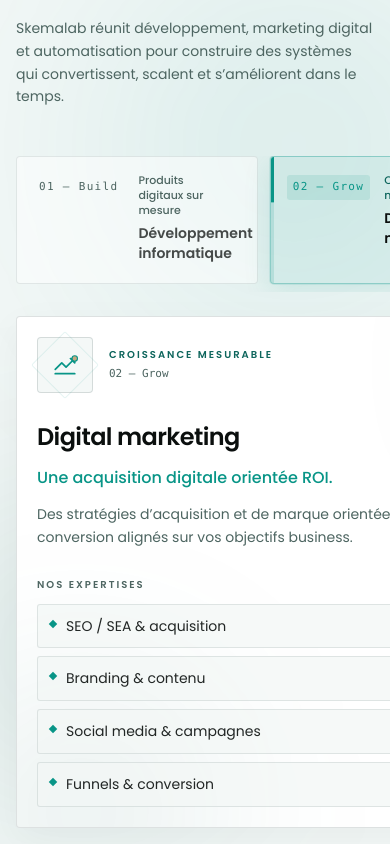
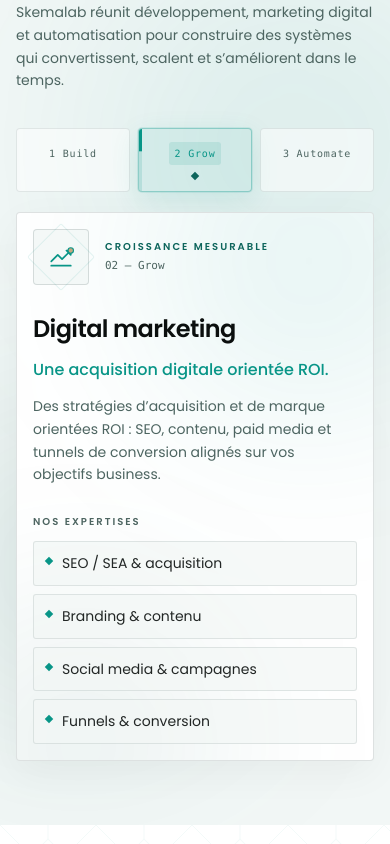
Before and after one commit to SkemaLab-Org/skemalab-officiel, a Next.js app: page / in a window 390 px wide. Shown: the part 2320-3164 px from the top of the page. Built offline with nearby package versions, Linux system fonts and the light colour scheme; no server answers.

Commit message:
changes-PS

```diff
--- a/src/components/sections/Services.jsx
+++ b/src/components/sections/Services.jsx
@@ -8,11 +8,17 @@
 import LuxuryPictogram from "@/components/ui/LuxuryPictogram";
 
 const AUTO_PLAY_DURATION = 5000;
+const COMPACT_SERVICE_LABELS = {
+  dev: "Build",
+  marketing: "Grow",
+  automation: "Automate",
+};
 
 export default function Services() {
   const { t, locale, isRTL } = useI18n();
   const services = t.servicesList;
   const [activeIndex, setActiveIndex] = useState(0);
+  const [isVerticalTabLayout, setIsVerticalTabLayout] = useState(false);
   const tabRefs = useRef([]);
   const activeService = services[activeIndex] || services[0];
 
@@ -24,6 +30,16 @@
     return () => window.clearInterval(interval);
   }, [services.length]);
 
+  useEffect(() => {
+    const mediaQuery = window.matchMedia("(min-width: 1024px)");
+    const updateOrientation = () => setIsVerticalTabLayout(mediaQuery.matches);
+
+    updateOrientation();
+    mediaQuery.addEventListener("change", updateOrientation);
+
+    return () => mediaQuery.removeEventListener("change", updateOrientation);
+  }, []);
+
   const selectTab = (index, focus = false) => {
     setActiveIndex(index);
     if (focus) tabRefs.current[index]?.focus();
@@ -32,9 +48,12 @@
   const handleTabKeyDown = (event, index) => {
     let nextIndex;
 
-    if (event.key === "ArrowDown" || event.key === "ArrowRight") {
+    const nextKey = isVerticalTabLayout ? "ArrowDown" : "ArrowRight";
+    const previousKey = isVerticalTabLayout ? "ArrowUp" : "ArrowLeft";
+
+    if (event.key === nextKey) {
       nextIndex = (index + 1) % services.length;
-    } else if (event.key === "ArrowUp" || event.key === "ArrowLeft") {
+    } else if (event.key === previousKey) {
       nextIndex = (index - 1 + services.length) % services.length;
     } else if (event.key === "Home") {
       nextIndex = 0;
@@ -51,7 +70,7 @@
   return (
     <section
       id="services"
-      className="relative overflow-hidden bg-page py-20 sm:py-28 lg:py-36"
+      className="relative overflow-hidden bg-page py-16 sm:py-24 lg:py-36"
     >
       <div className="pointer-events-none absolute -right-24 top-32 h-96 w-96 rounded-full bg-brand/10 blur-[120px]" />
       <div className="pointer-events-none absolute -left-20 bottom-24 h-80 w-80 rounded-full bg-accent/10 blur-[100px]" />
@@ -74,13 +93,13 @@
           />
         </Reveal>
 
-        <div className="mt-12 grid gap-6 sm:mt-16 lg:grid-cols-[0.82fr_1.18fr] lg:items-center lg:gap-10 xl:gap-14">
+        <div className="mt-9 grid min-w-0 gap-5 sm:mt-14 sm:gap-6 lg:mt-16 lg:grid-cols-[0.82fr_1.18fr] lg:items-center lg:gap-10 xl:gap-14">
           <Reveal>
             <div
               role="tablist"
               aria-label={t.servicesSection.eyebrow}
-              aria-orientation="vertical"
-              className="flex gap-3 overflow-x-auto pb-2 lg:flex-col lg:justify-center lg:gap-0 lg:overflow-visible lg:pb-0"
+              aria-orientation={isVerticalTabLayout ? "vertical" : "horizontal"}
+              className="grid min-w-0 grid-cols-3 gap-2 sm:flex sm:snap-x sm:snap-mandatory sm:touch-pan-x sm:gap-3 sm:overflow-x-auto sm:overscroll-x-contain sm:pb-3 lg:flex-col lg:justify-center lg:gap-0 lg:overflow-visible lg:overscroll-auto lg:pb-0"
             >
               {services.map((service, index) => {
                 const isActive = index === activeIndex;
@@ -99,7 +118,7 @@
                     tabIndex={isActive ? 0 : -1}
                     onClick={() => selectTab(index)}
                     onKeyDown={(event) => handleTabKeyDown(event, index)}
-                    className={`group relative flex min-w-[235px] flex-1 items-start gap-3.5 overflow-hidden rounded-[4px] border px-4 py-4 text-start transition-all duration-300 sm:min-w-[270px] sm:px-5 sm:py-5 lg:min-w-0 lg:flex-none lg:rounded-none lg:border-x-0 lg:border-b-0 lg:border-t lg:px-6 lg:py-6 lg:first:border-t-0 ${
+                    className={`group relative flex min-h-16 min-w-0 flex-col items-center justify-center gap-1 overflow-hidden rounded-[4px] border px-1.5 py-2 text-center transition-all duration-300 sm:min-h-0 sm:min-w-[270px] sm:snap-start sm:flex-row sm:items-start sm:justify-start sm:gap-3.5 sm:px-5 sm:py-5 sm:text-start lg:w-full lg:min-w-0 lg:flex-none lg:rounded-none lg:border-x-0 lg:border-b-0 lg:border-t lg:px-6 lg:py-6 lg:first:border-t-0 ${
                       isActive
                         ? "border-brand/35 bg-brand/[0.07] shadow-[0_8px_28px_rgba(8,149,135,0.12)] ring-1 ring-brand/10"
                         : "border-line/70 bg-surface/50 hover:border-brand/25 hover:bg-surface lg:bg-transparent"
@@ -125,10 +144,11 @@
                       </>
                     )}
 
-                    <span className={`mt-0.5 shrink-0 rounded-[3px] px-1.5 py-1 font-mono text-[11px] font-medium tracking-[0.12em] transition-colors sm:text-xs ${isActive ? "bg-brand/12 text-brand" : "text-muted"}`}>
-                      {service.heroLabel}
+                    <span className={`shrink-0 rounded-[3px] px-1.5 py-1 font-mono text-[10px] font-medium tracking-[0.08em] transition-colors sm:mt-0.5 sm:text-xs sm:tracking-[0.12em] ${isActive ? "bg-brand/12 text-brand" : "text-muted"}`}>
+                      <span className="sm:hidden">{index + 1} {COMPACT_SERVICE_LABELS[service.id] || service.title}</span>
+                      <span className="hidden sm:inline">{service.heroLabel}</span>
                     </span>
-                    <span className="min-w-0 flex-1">
+                    <span className="hidden min-w-0 flex-1 sm:block">
                       <span
                         className={`block text-[11px] font-medium leading-snug transition-colors sm:text-xs ${
                           isActive ? "text-accent" : "text-muted"
@@ -162,7 +182,7 @@
               role="tabpanel"
               aria-labelledby={`service-tab-${activeService.id}`}
               tabIndex={0}
-              className="relative isolate min-h-[410px] overflow-hidden rounded-[4px] border border-line bg-surface p-5 shadow-[0_12px_40px_rgba(11,15,14,0.045)] outline-none transition-shadow focus-visible:ring-2 focus-visible:ring-brand/50 sm:p-7 md:p-9 lg:min-h-[450px] lg:p-10"
+              className="relative isolate min-h-[390px] min-w-0 w-full overflow-hidden rounded-[4px] border border-line bg-surface p-4 shadow-[0_12px_40px_rgba(11,15,14,0.045)] outline-none transition-shadow focus-visible:ring-2 focus-visible:ring-brand/50 sm:min-h-[410px] sm:p-7 md:p-9 lg:min-h-[450px] lg:p-10"
             >
               <div
                 aria-hidden="true"
@@ -180,12 +200,12 @@
                   animate={{ opacity: 1, y: 0 }}
                   exit={{ opacity: 0, y: -8 }}
                   transition={{ duration: 0.24, ease: "easeOut" }}
-                  className="flex h-full min-h-[360px] flex-col"
+                  className="flex h-full min-h-[350px] min-w-0 flex-col sm:min-h-[360px]"
                   dir={isRTL ? "rtl" : "ltr"}
                 >
                   <div className="flex items-center gap-4">
                     <LuxuryPictogram type={activeService.id} size="md" glow={false} />
-                    <div>
+                    <div className="min-w-0">
                       <span className="block text-[10px] font-semibold uppercase tracking-[0.2em] text-accent sm:text-[11px] sm:tracking-[0.24em]">
                         {activeService.subtitle}
                       </span>
@@ -195,14 +215,14 @@
                     </div>
                   </div>
 
-                  <div className="mt-7 sm:mt-9">
-                    <h3 className="text-2xl font-semibold tracking-tight text-fg sm:text-3xl md:text-4xl">
+                  <div className="mt-7 min-w-0 sm:mt-9">
+                    <h3 className="break-words text-2xl font-semibold tracking-tight text-fg sm:text-3xl md:text-4xl">
                       {activeService.title}
                     </h3>
-                    <p className="mt-3 max-w-2xl text-base font-medium leading-relaxed text-brand sm:mt-4 sm:text-lg">
+                    <p className="mt-3 max-w-2xl break-words text-base font-medium leading-relaxed text-brand sm:mt-4 sm:text-lg">
                       {activeService.heroHeadline}
                     </p>
-                    <p className="mt-3 max-w-2xl text-sm leading-relaxed text-muted sm:text-base">
+                    <p className="mt-3 max-w-2xl break-words text-sm leading-relaxed text-muted sm:text-base">
                       {activeService.description}
                     </p>
                   </div>
@@ -211,11 +231,11 @@
                     <p className="mb-3 text-[10px] font-semibold uppercase tracking-[0.2em] text-muted sm:text-[11px]">
                       {locale === "ar" ? "ما نقدمه" : locale === "en" ? "What we deliver" : "Nos expertises"}
                     </p>
-                    <ul className="grid gap-2 sm:grid-cols-2 sm:gap-2.5">
+                    <ul className="grid min-w-0 gap-2 sm:grid-cols-2 sm:gap-2.5">
                       {activeService.points.map((point) => (
                         <li
                           key={point}
-                          className="flex min-h-11 items-start gap-2.5 rounded-[3px] border border-line/70 bg-page/70 px-3 py-2.5 text-sm leading-relaxed text-fg/90"
+                          className="flex min-h-11 min-w-0 items-start gap-2.5 rounded-[3px] border border-line/70 bg-page/70 px-3 py-2.5 text-sm leading-relaxed text-fg/90 [overflow-wrap:anywhere]"
                         >
                           <span
                             aria-hidden="true"
```
Also changed, not shown: src/components/sections/Projects.jsx (+7 -7 lines).
